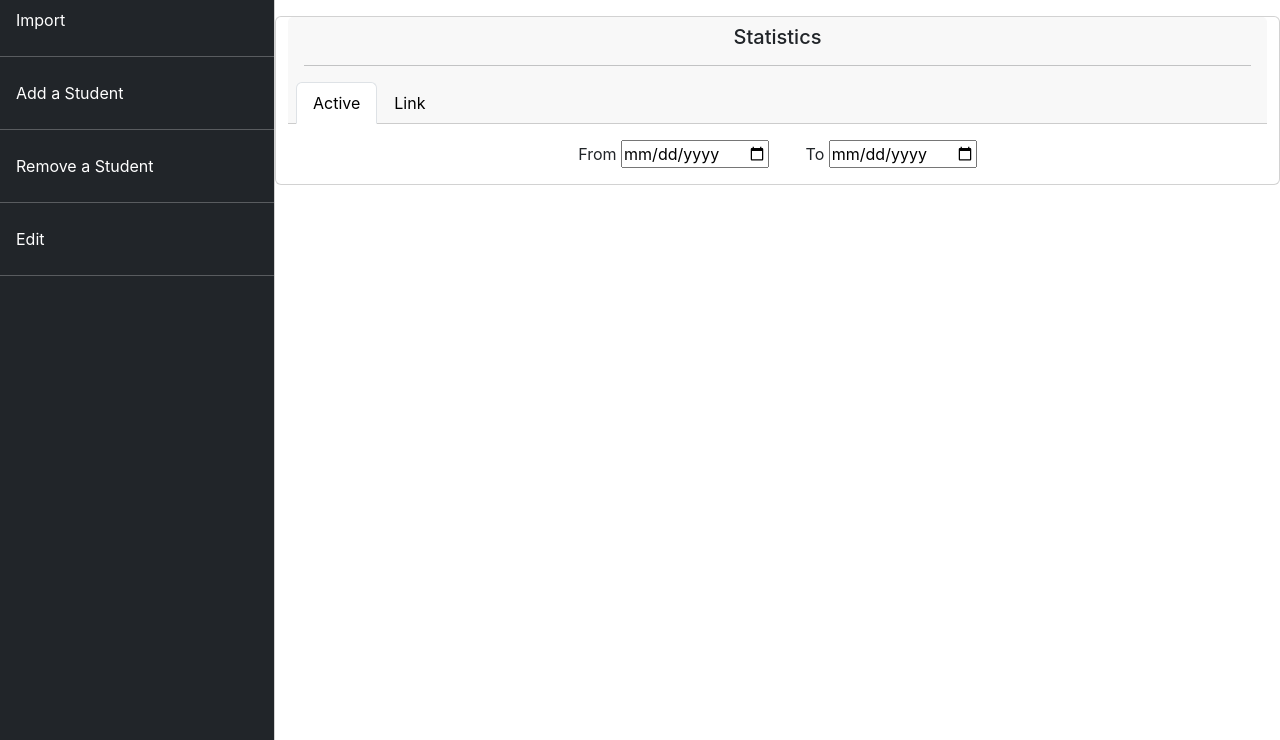
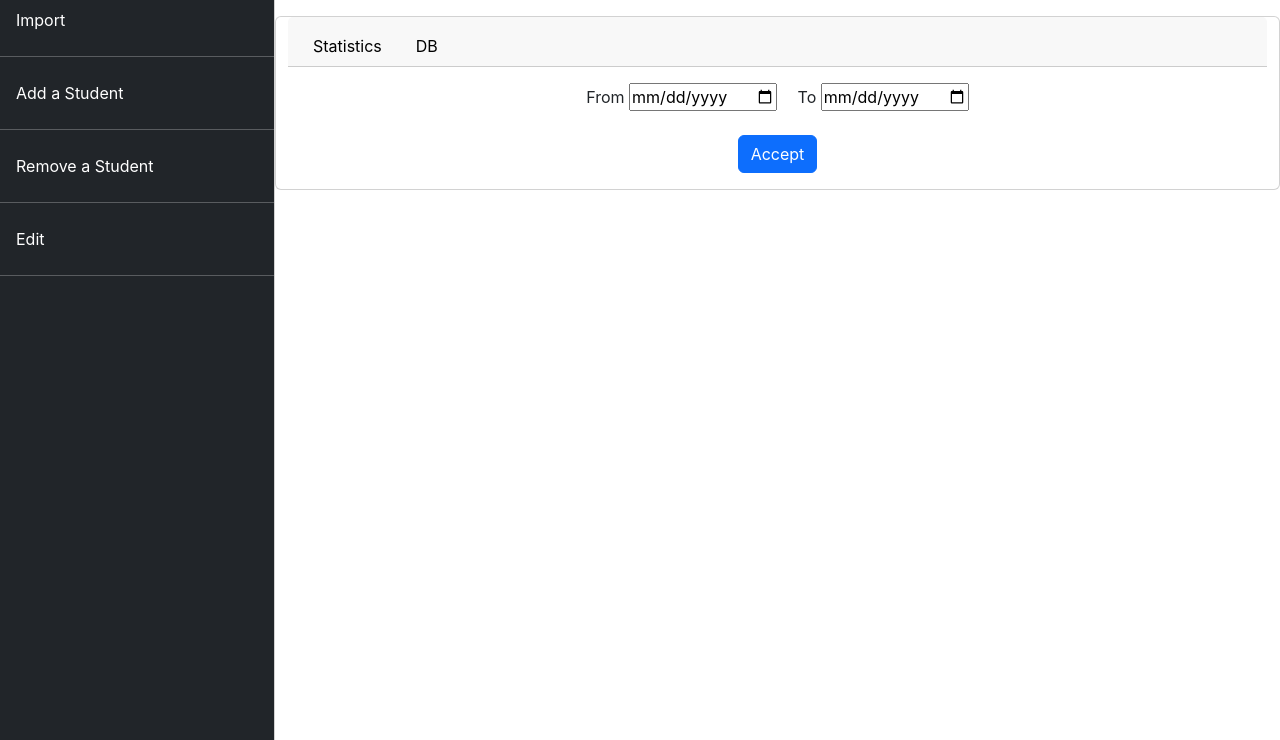
Before and after one commit to MiniProject25/Mini_Project_2024, a PHP site: page /admin_dashboard.php in a window 1280 px wide. Shown: the part 60-800 px from the top of the page. Run offline with PHP 8.4, Linux system fonts and the light colour scheme.

Commit message:
Added minor Dashboard functionality

```diff
--- a/admin_dashboard.php
+++ b/admin_dashboard.php
@@ -14,7 +14,7 @@ session_start();
 </head>
 
 <body>
-    <!-- Navbar -->
+    <!-- Top Navbar -->
     <nav class="navbar navbar-dark bg-dark">
         <div class="container-fluid">
             <span class="navbar-brand mb-0 h1 page-title ms-auto me-auto">Library Admin Page</span>
@@ -31,13 +31,13 @@ session_start();
             <div class="navbar-dark">
                 <ul class="navbar-nav">
                     <li>
-                        <a href="#" class="nav-link px-3 active">Import</a>
+                        <a href="#" data-bs-target="#importModal" data-bs-toggle="modal" class="nav-link px-3 active">Import</a>
                         <hr>
-                        <a href="#" class="nav-link px-3 active">Add a Student</a>
+                        <a href="#" data-bs-target="#addStudentModal" data-bs-toggle="modal" class="nav-link px-3 active">Add a Student</a>
                         <hr>
-                        <a href="#" class="nav-link px-3 active">Remove a Student</a>
+                        <a href="#" data-bs-target="#removeStudentModal" data-bs-toggle="modal" class="nav-link px-3 active">Remove a Student</a>
                         <hr>
-                        <a href="#" class="nav-link px-3 active">Edit</a>
+                        <a href="#" data-bs-target="#editModal" data-bs-toggle="modal" class="nav-link px-3 active">Edit</a>
                         <hr>
                     </li>
                 </ul>
@@ -45,30 +45,45 @@ session_start();
         </div>
     </div>
 
+    <!-- Dashboard Body -->
     <main class="mt-3">
         <div class="container-fluid">
             <div class="row">
                 <div class="card text-center mx-auto">
                     <div class="card-header">
-                        <h5 class="card-title">Statistics</h5>
-                        <hr>
                         <ul class="nav nav-tabs card-header-tabs">
                             <li class="nav-item">
-                                <a class="nav-link active" aria-current="true" href="#">Active</a>
+                                <a class="nav-link" onclick="showStatistics()"
+                                    style="text-decoration: none; color: black;" aria-current="true"
+                                    href="#">Statistics</a>
                             </li>
                             <li class="nav-item">
-                                <a class="nav-link" style="text-decoration: none; color: black" href="#">Link</a>
+                                <a class="nav-link" onclick="showDB()" style="text-decoration: none; color: black;"
+                                    href="#">DB</a>
                             </li>
                         </ul>
                     </div>
                     <div class="card-body">
-                        <div class="row">
-                            <div class="col md-12">
-                                <label for="from_date">From</label>
-                                <input type="date" name="date" id="date" class="me-3">
-                                <label for="from_date" class="ms-3">To</label>
-                                <input type="date" name="date" id="date">
+                        <!-- Statistics Body -->
+                        <div id="statistics-content">
+                            <div class="row">
+                                <div class="col-md-12">
+                                    <label for="from_date">From</label>
+                                    <input type="date" name="date" id="date" class="me-auto">
+                                    <label for="to_date" class="ms-auto ps-3">To</label>
+                                    <input type="date" name="date" id="date">
+                                </div>
                             </div>
+                            <br>
+                            <div class="row">
+                                <div class="col-fluid ms-auto me-auto">
+                                    <button type="button" class="btn btn-primary">Accept</button>
+                                </div>
+                            </div>
+                        </div>
+                        <!-- DB Body -->
+                        <div id="db-content" style="display: none;">
+                            <p>Database-related content goes here.</p>
                         </div>
                     </div>
                 </div>
@@ -76,9 +91,94 @@ session_start();
         </div>
     </main>
 
+    <!-- Sidebar Modals -->
+    <!-- Import Modal -->
+    <div class="modal fade" id="importModal" tabindex="-1" aria-labelledby="importModalLabel" aria-hidden="true">
+        <div class="modal-dialog">
+            <div class="modal-content">
+                <div class="modal-header">
+                    <h5 class="modal-title" id="importModalLabel">Import Data</h5>
+                    <button type="button" class="btn-close" data-bs-dismiss="modal" aria-label="Close"></button>
+                </div>
+                <div class="modal-body">
+                    <!-- Content for Import -->
+                    <p>Import data functionality goes here.</p>
+                </div>
+                <div class="modal-footer">
+                    <button type="button" class="btn btn-secondary" data-bs-dismiss="modal">Close</button>
+                    <button type="button" class="btn btn-primary">Save changes</button>
+                </div>
+            </div>
+        </div>
+    </div>
+
+    <!-- Add a Student Modal -->
+    <div class="modal fade" id="addStudentModal" tabindex="-1" aria-labelledby="addStudentModalLabel"
+        aria-hidden="true">
+        <div class="modal-dialog">
+            <div class="modal-content">
+                <div class="modal-header">
+                    <h5 class="modal-title" id="addStudentModalLabel">Add a Student</h5>
+                    <button type="button" class="btn-close" data-bs-dismiss="modal" aria-label="Close"></button>
+                </div>
+                <div class="modal-body">
+                    <!-- Content for Add Student -->
+                    <p>Add student functionality goes here.</p>
+                </div>
+                <div class="modal-footer">
+                    <button type="button" class="btn btn-secondary" data-bs-dismiss="modal">Close</button>
+                    <button type="button" class="btn btn-primary">Save changes</button>
+                </div>
+            </div>
+        </div>
+    </div>
+
+    <!-- Remove a Student Modal -->
+    <div class="modal fade" id="removeStudentModal" tabindex="-1" aria-labelledby="removeStudentModalLabel"
+        aria-hidden="true">
+        <div class="modal-dialog">
+            <div class="modal-content">
+                <div class="modal-header">
+                    <h5 class="modal-title" id="removeStudentModalLabel">Remove a Student</h5>
+                    <button type="button" class="btn-close" data-bs-dismiss="modal" aria-label="Close"></button>
+                </div>
+                <div class="modal-body">
+                    <!-- Content for Remove Student -->
+                    <p>Remove student functionality goes here.</p>
+                </div>
+                <div class="modal-footer">
+                    <button type="button" class="btn btn-secondary" data-bs-dismiss="modal">Close</button>
+                    <button type="button" class="btn btn-danger">Remove</button>
+                </div>
+            </div>
+        </div>
+    </div>
+
+    <!-- Edit Modal -->
+    <div class="modal fade" id="editModal" tabindex="-1" aria-labelledby="editModalLabel" aria-hidden="true">
+        <div class="modal-dialog">
+            <div class="modal-content">
+                <div class="modal-header">
+                    <h5 class="modal-title" id="editModalLabel">Edit Student</h5>
+                    <button type="button" class="btn-close" data-bs-dismiss="modal" aria-label="Close"></button>
+                </div>
+                <div class="modal-body">
+                    <!-- Content for Edit -->
+                    <p>Edit student functionality goes here.</p>
+                </div>
+                <div class="modal-footer">
+                    <button type="button" class="btn btn-secondary" data-bs-dismiss="modal">Close</button>
+                    <button type="button" class="btn btn-primary">Save changes</button>
+                </div>
+            </div>
+        </div>
+    </div>
+
+
     <!-- Script -->
     <!-- <script src="js/bootstrap.min.js"></script> -->
     <script src="js/bootstrap.bundle.min.js"></script>
+    <script src="js/admin_dash.js"></script>
 
 </body>
 
--- /dev/null
+++ b/js/admin_dash.js
@@ -0,0 +1,15 @@
+function showStatistics() {
+    document.getElementById('statistics-content').style.display = 'block';
+    document.getElementById('db-content').style.display = 'none';
+    document.getElementById('statistics-tab').classList.add('active');
+    document.getElementById('db-tab').classList.remove('active');
+}
+
+function showDB() {
+    document.getElementById('statistics-content').style.display = 'none';
+    document.getElementById('db-content').style.display = 'block';
+    document.getElementById('db-tab').classList.add('active');
+    document.getElementById('statistics-tab').classList.remove('active');
+}
+
+// console.log("hello");
```
